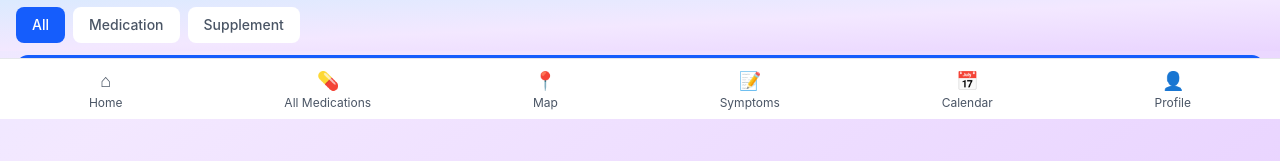
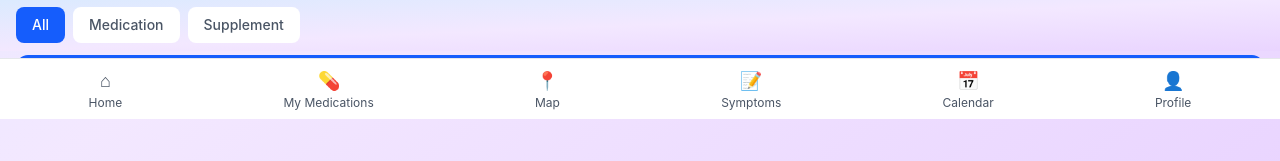
Before and after one commit to crzles/senior_proj, a React (Vite) app in the folder frontend/react/: page /home in a window 1280 px wide. Shown: the part 681-842 px from the top of the page. Built offline with nearby package versions, Linux system fonts and the light colour scheme.

Commit message:
frontend updates and page tweaks

```diff
--- a/frontend/react/src/pages/HomePage.jsx
+++ b/frontend/react/src/pages/HomePage.jsx
@@ -491,7 +491,7 @@ function HomePage() {
                         onClick={() => navigate("/MedPage")}
                         className={`flex flex-col items-center ${currentTheme.secondaryText} text-xs`}>
                         <span className="text-lg">💊</span>
-                        All Medications
+                        My Medications
                     </button>
 
                     <button
--- a/frontend/react/src/pages/MedicationList.jsx
+++ b/frontend/react/src/pages/MedicationList.jsx
@@ -10,15 +10,15 @@ function MedicationList() {
     const medications = demoMedications
 
     function goToAddMedication() {
-        window.location.href = "/add-medication"
+        navigate("/add-medication")
     }
 
     function goToEditMedication(id) {
-        window.location.href = `/edit-medication?id=${id}`
+        navigate(`/edit-medication?id=${id}`)
     }
 
     function goToMedicationInfo(id) {
-        window.location.href = `/medication-info?id=${id}`
+        navigate(`/medication-info?id=${id}`)
     }
 
     function getNextDose(medication) {
@@ -253,7 +253,7 @@ function MedicationList() {
                         onClick={() => navigate("/MedPage")}
                         className={`flex flex-col items-center ${currentTheme.secondaryText} text-xs`}>
                         <span className="text-lg">💊</span>
-                        All Medications
+                        My Medications
                     </button>
 
                     <button
```
